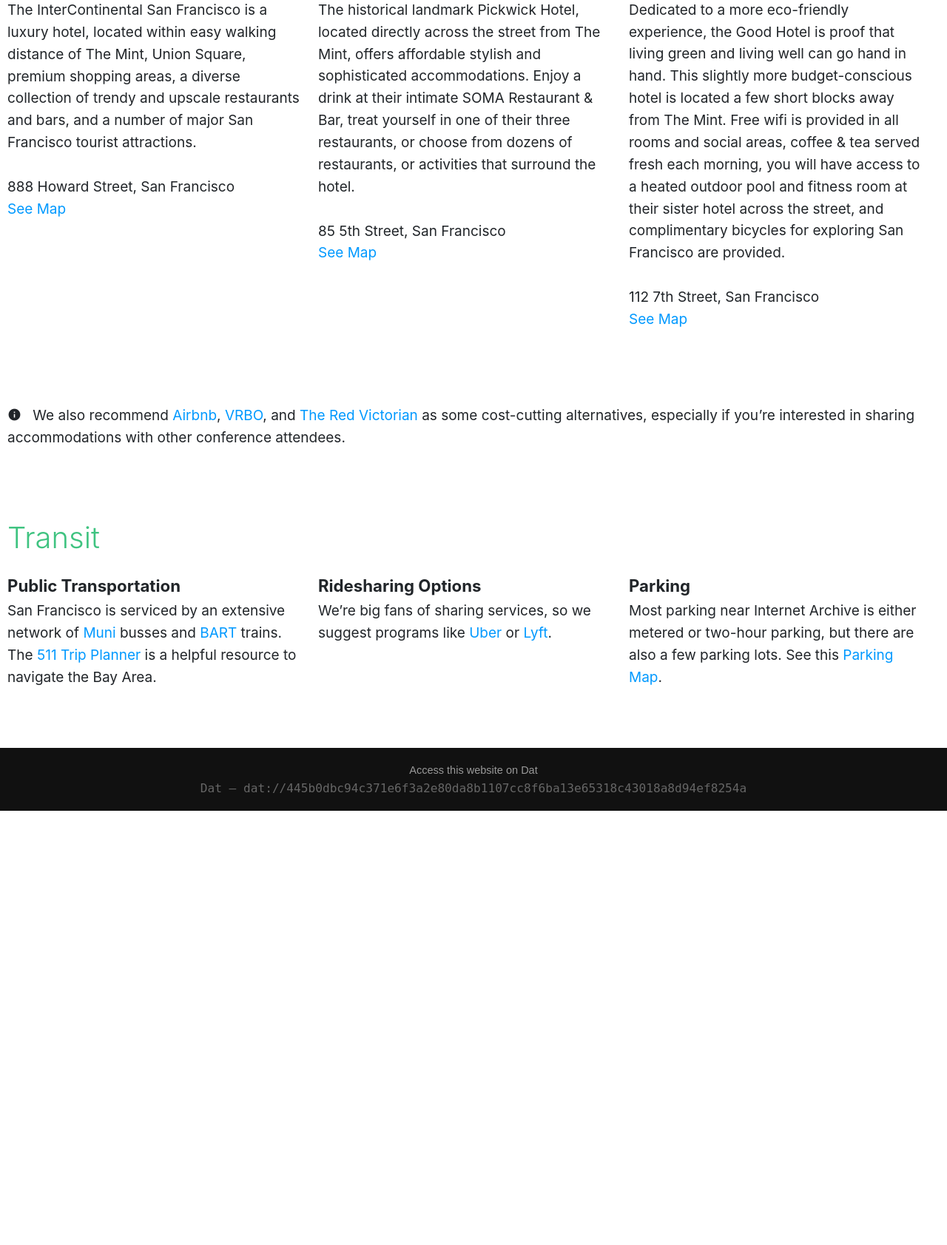
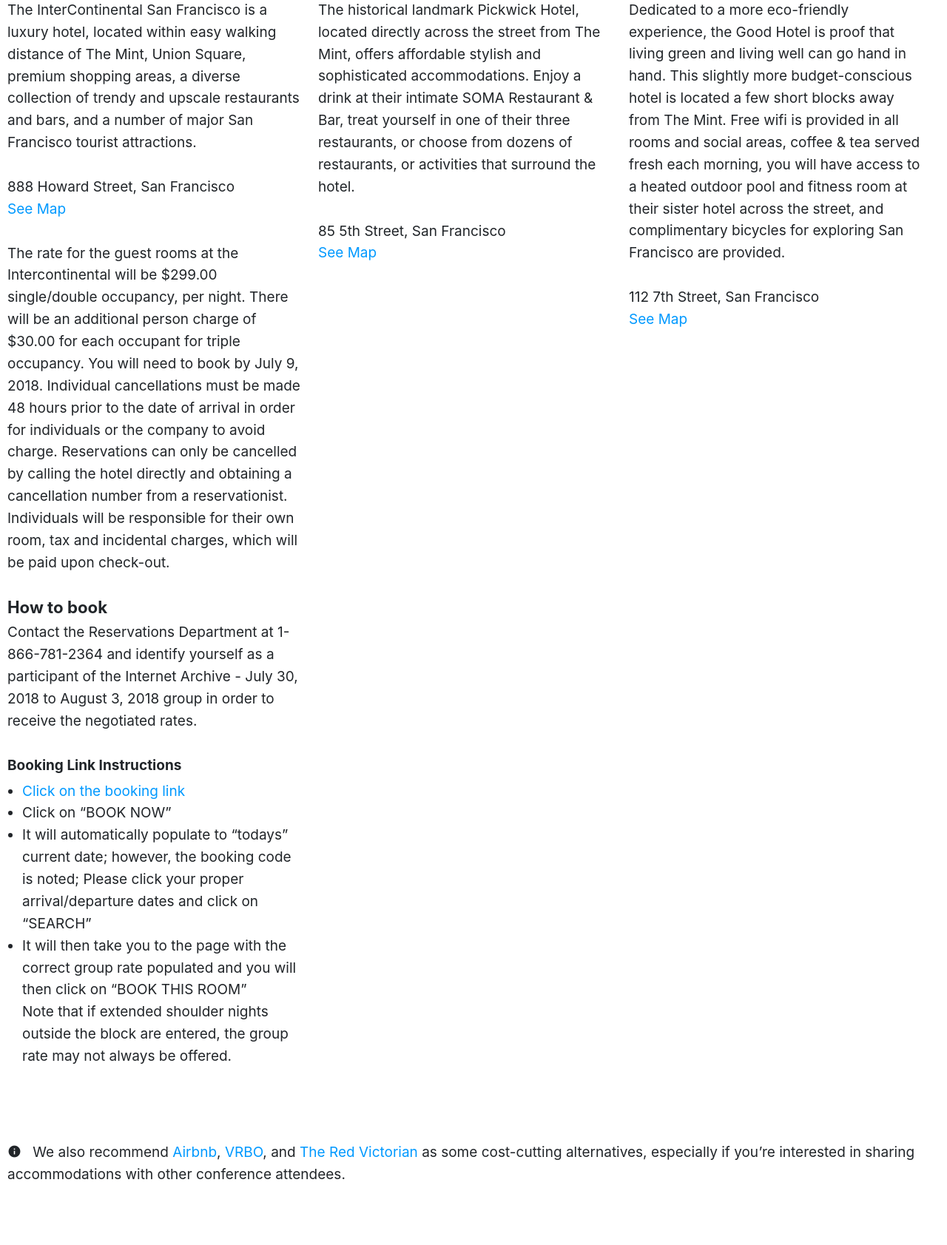
Before and after one commit to internetarchive/dwebsummit-site-2, a Django app: page /logistics/ in a window 1280 px wide. Shown: the part 2383-4066 px from the top of the page at 74% size. Before the commit the page ends 3479 px from the top, so only its background shows below. Run offline with Django 3.2, Linux system fonts and the light colour scheme; style sheets or scripts are compiled from the project's sources; parts of the project's set-up code (start-up, migrations or seed data) failed here and were passed over.

Commit message:
Update logistics page

```diff
--- a/dwebsummit/dwebsummit_frontend/templates/dwebsummit/logistics/index.html
+++ b/dwebsummit/dwebsummit_frontend/templates/dwebsummit/logistics/index.html
@@ -101,7 +101,29 @@
         The InterContinental San Francisco is a luxury hotel, located within easy walking distance of The Mint, Union Square, premium shopping areas, a diverse collection of trendy and upscale restaurants and bars, and a number of major San Francisco tourist attractions.<br>
         <br>
         888 Howard Street, San Francisco<br>
-        <a href="https://goo.gl/maps/GYRvzcA4wwn">See Map</a>
+        <a href="https://goo.gl/maps/GYRvzcA4wwn">See Map</a><br>
+        <br>
+        The rate for the guest rooms at the Intercontinental will be $299.00 single/double occupancy, per night.  There will be an additional person charge of $30.00 for each occupant for triple occupancy. You will need to book by July 9, 2018.  Individual cancellations must be made 48 hours prior to the date of arrival in order for individuals or the company to avoid charge.  Reservations can only be cancelled by calling the hotel directly and obtaining a cancellation number from a reservationist.  Individuals will be responsible for their own room, tax and incidental charges, which will be paid upon check-out. <br>
+        <br>
+        <h3>How to book</h3>
+        Contact the Reservations Department at 1-866-781-2364 and identify yourself as a participant of the Internet Archive - July 30, 2018 to August 3, 2018 group in order to receive the negotiated rates.<br>
+        <br>
+        <h4>Booking Link Instructions</h4>
+        <ul>
+          <li>
+            <a href="https://www.ihg.com/intercontinental/hotels/us/en/san-francisco/sfohb/hoteldetail?qAdlt=1&qBrs=6c.hi.ex.rs.ic.cp.in.sb.cw.cv.ul.vn.ki.va.sp.nd.ct&qChld=0&qFRA=1&qGRM=0&qGrpCd=IT8&qIta=99801505&qPSt=0&qRRSrt=rt&qRef=df&qRms=1&qRpn=1&qRpp=20&qSHp=1&qSmP=3&qSrt=sDD&qWch=0&srb_u=1&icdv=99801505&setPMCookies=true">Click on the booking link </a>
+          </li>
+          <li>
+            Click on “BOOK NOW”
+          </li>
+          <li>It will automatically populate to “todays” current date; however, the booking code is noted; Please click your proper arrival/departure dates and click on “SEARCH”
+          </li>
+          <li>
+            It will then take you to the page with the correct group rate populated and you will then click on “BOOK THIS ROOM” <br>
+              Note that if extended shoulder nights outside the block are entered, the group rate may not always be offered. <br>
+          </li>
+        </ul>
+
       </p>
     </div>
 
```
